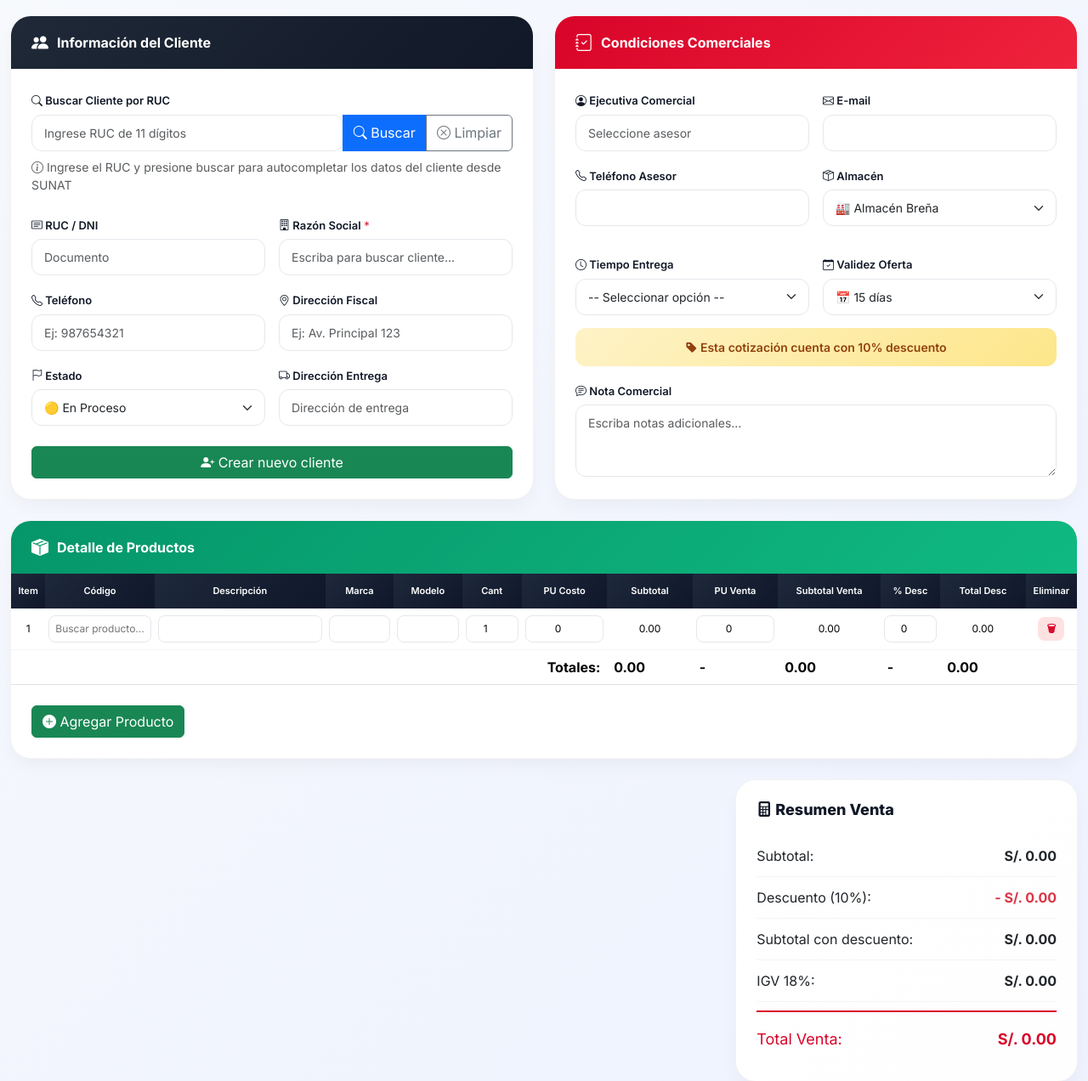
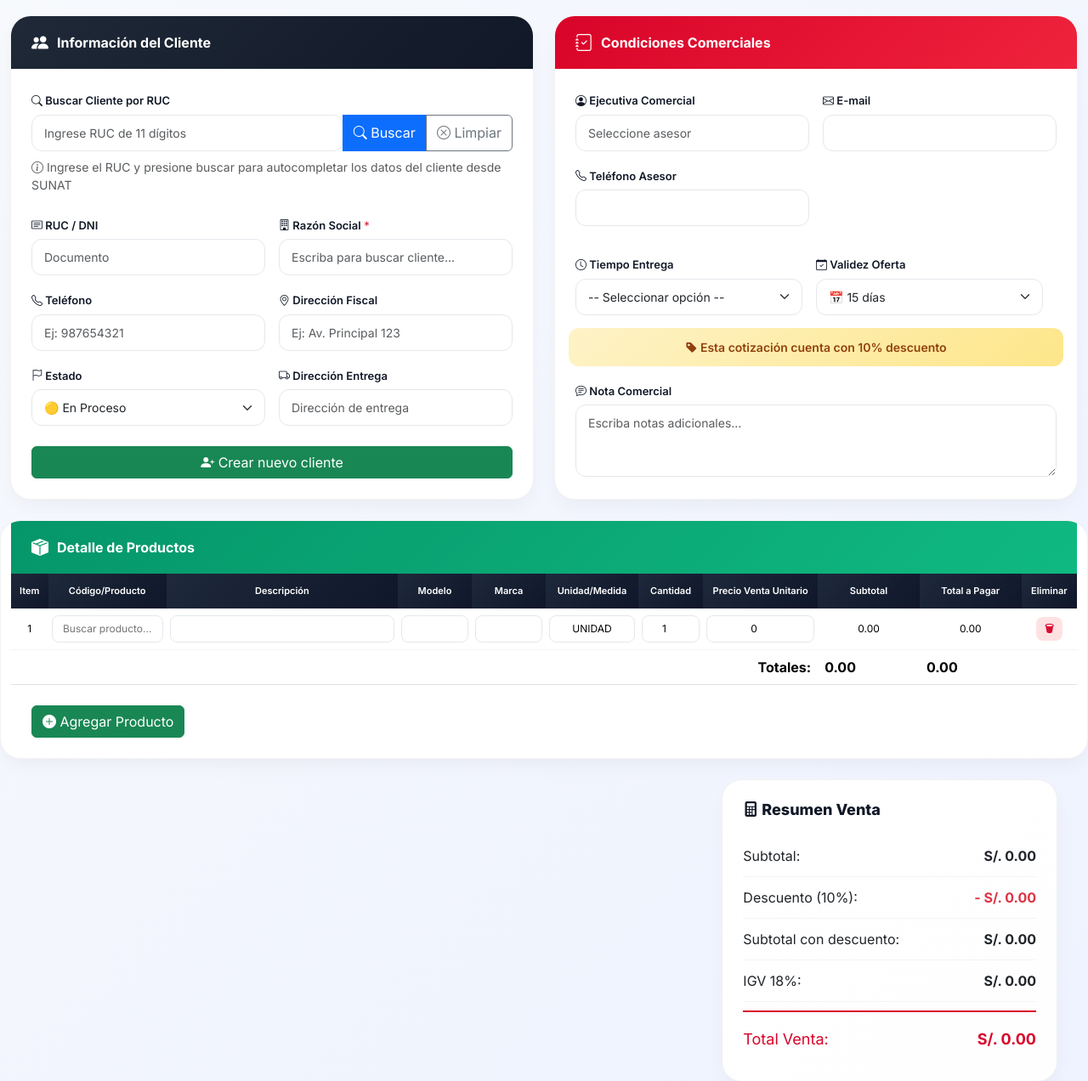
Before and after one commit to martinrims360/ERP_KCF, a Flask app: page /crear_cotizacion in a window 1280 px wide. Shown: the part 451-1723 px from the top of the page at 85% size. Run offline with Flask 3, Linux system fonts and the light colour scheme; the visitor is signed in with stand-in values (Sample User, id 1); data that the repository does not hold is empty; some libraries are stand-ins or nearby versions.

Commit message:
cotizacion21

```diff
--- a/static/js/crear_cotizacion.js
+++ b/static/js/crear_cotizacion.js
@@ -610,16 +610,15 @@ document.addEventListener('DOMContentLoaded', () => {
 
             const producto = {
                 producto_id: Number(getInput('.producto_id')) || null,
+                codigo: getInput('.codigo_producto') || '',
+                descripcion: getInput('.descripcion') || '',
+                modelo: getInput('.modelo') || '',
+                marca: getInput('.marca') || '',
+                unidad_medida: getInput('.unidad_medida') || '',
                 cantidad: Number(getInput('.cantidad')),
-                costo_unitario: Number(getInput('.precio_costo_unitario')),
-                subtotal_costo: Number(getText('.subtotal_costo')),
-                margen_porcentaje: 20,
                 precio_venta_unitario: Number(getInput('.precio_venta_unitario')),
-                subtotal_venta: Number(getText('.subtotal_venta')),
-                descuento_porcentaje: Number(getInput('.descuento_porcentaje')),
-                precio_venta_con_descuento: Number(getText('.precio_venta_con_descuento')),
-                subtotal_venta_con_descuento: Number(getText('.subtotal_venta_con_descuento')),
-                descuento_total: Number(getText('.descuento_total'))
+                subtotal: Number(getText('.subtotal')),
+                total_pagar: Number(getText('.total_pagar'))
             };
 
             listaProductos.push(producto);
@@ -693,9 +692,9 @@ document.addEventListener('DOMContentLoaded', () => {
             if (!listaProductos[i].producto_id) { mostrarNotificacion(`⚠️ Falta seleccionar producto en la fila ${i + 1}`, "warning"); return; }
         }
 
-        const subtotal = Number(document.getElementById('summary_subtotal_venta')?.textContent || 0);
-        const igv = subtotal * 0.18;
-        const total = subtotal + igv;
+        const total = Number(document.getElementById('total_total_pagar')?.textContent || 0);
+        const igv = total * 0.18;
+        const subtotal = total - igv;
 
         const payload = {
             cliente_id: cliente_id,
@@ -828,14 +827,16 @@ document.addEventListener('DOMContentLoaded', () => {
         const productoIdInput = row.querySelector('.producto_id');
         const codigoInput = row.querySelector('.codigo_producto');
         const descripcionInput = row.querySelector('.descripcion');
+        const modeloInput = row.querySelector('.modelo');
         const marcaInput = row.querySelector('.marca');
-        const modeloInput = row.querySelector('.modelo');
+        const unidadMedidaInput = row.querySelector('.unidad_medida');
 
         if (productoIdInput) productoIdInput.value = p.id;
         if (codigoInput) codigoInput.value = p.codigo || "";
         if (descripcionInput) descripcionInput.value = p.descripcion || "";
+        if (modeloInput) modeloInput.value = p.modelo || "";
         if (marcaInput) marcaInput.value = p.marca || "";
-        if (modeloInput) modeloInput.value = p.modelo || "";
+        if (unidadMedidaInput) unidadMedidaInput.value = p.unidad_medida || "UNIDAD";
 
         console.log('✅ Producto seleccionado:', p.codigo, p.descripcion);
     }
@@ -908,7 +909,7 @@ document.addEventListener('DOMContentLoaded', () => {
                     return;
                 }
 
-                const html = productos.map(p => `<div class="item" data-id="${p.id}" data-codigo="${p.codigo}" data-descripcion="${p.descripcion}" data-marca="${p.marca || ''}" data-modelo="${p.modelo || ''}">
+                const html = productos.map(p => `<div class="item" data-id="${p.id}" data-codigo="${p.codigo}" data-descripcion="${p.descripcion}" data-modelo="${p.modelo || ''}" data-marca="${p.marca || ''}" data-unidad="${p.unidad_medida || 'UNIDAD'}">
                     <strong>📦 ${p.codigo}</strong> - ${p.descripcion}<div class="meta">${p.marca || ''} • Stock: ${p.stock || 0}</div></div>`).join('');
                 portalShow(input, html);
 
@@ -918,8 +919,9 @@ document.addEventListener('DOMContentLoaded', () => {
                             id: el.dataset.id,
                             codigo: el.dataset.codigo,
                             descripcion: el.dataset.descripcion,
+                            modelo: el.dataset.modelo,
                             marca: el.dataset.marca,
-                            modelo: el.dataset.modelo
+                            unidad_medida: el.dataset.unidad
                         };
                         setProductoEnFila(row, productoData);
                         portalHide();
@@ -997,63 +999,45 @@ document.addEventListener('DOMContentLoaded', () => {
     // =========================
     function recalculateAll() {
         const rows = document.querySelectorAll("#table-body tr");
-        let totalSubtotalCosto = 0;
-        let totalSubtotalVenta = 0;
-        let totalDescuento = 0;
+        let totalSubtotal = 0;
+        let totalTotalPagar = 0;
 
         rows.forEach(r => {
             const cantidad = Number(r.querySelector('.cantidad')?.value || 0);
-            const costo = Number(r.querySelector('.precio_costo_unitario')?.value || 0);
-            const subtotalCosto = cantidad * costo;
-            const subtotalCostoElem = r.querySelector('.subtotal_costo');
-            if (subtotalCostoElem) subtotalCostoElem.textContent = subtotalCosto.toFixed(2);
-            totalSubtotalCosto += subtotalCosto;
+            const precioVenta = Number(r.querySelector('.precio_venta_unitario')?.value || 0);
+            const subtotal = cantidad * precioVenta;
+            const totalPagar = subtotal; // Sin descuento por ahora
 
-            const precioVenta = Number(r.querySelector('.precio_venta_unitario')?.value || 0);
-            const subtotalVenta = precioVenta * cantidad;
-            const subtotalVentaElem = r.querySelector('.subtotal_venta');
-            if (subtotalVentaElem) subtotalVentaElem.textContent = subtotalVenta.toFixed(2);
-            totalSubtotalVenta += subtotalVenta;
+            const subtotalElem = r.querySelector('.subtotal');
+            if (subtotalElem) subtotalElem.textContent = subtotal.toFixed(2);
 
-            const descuentoPct = Number(r.querySelector('.descuento_porcentaje')?.value || 0);
-            const descuentoTotal = subtotalVenta * (descuentoPct / 100);
-            const descuentoTotalElem = r.querySelector('.descuento_total');
-            if (descuentoTotalElem) descuentoTotalElem.textContent = descuentoTotal.toFixed(2);
-            totalDescuento += descuentoTotal;
+            const totalPagarElem = r.querySelector('.total_pagar');
+            if (totalPagarElem) totalPagarElem.textContent = totalPagar.toFixed(2);
 
-            const precioVentaConDesc = precioVenta * (1 - descuentoPct / 100);
-            const precioVentaDescElem = r.querySelector('.precio_venta_con_descuento');
-            if (precioVentaDescElem) precioVentaDescElem.textContent = precioVentaConDesc.toFixed(2);
-
-            const subtotalVentaConDesc = subtotalVenta - descuentoTotal;
-            const subtotalVentaDescElem = r.querySelector('.subtotal_venta_con_descuento');
-            if (subtotalVentaDescElem) subtotalVentaDescElem.textContent = subtotalVentaConDesc.toFixed(2);
+            totalSubtotal += subtotal;
+            totalTotalPagar += totalPagar;
         });
 
         // Actualizar footer
-        const totalSubtotalCostoElem = document.getElementById('total_subtotal_costo');
-        if (totalSubtotalCostoElem) totalSubtotalCostoElem.textContent = totalSubtotalCosto.toFixed(2);
+        const totalSubtotalElem = document.getElementById('total_subtotal');
+        if (totalSubtotalElem) totalSubtotalElem.textContent = totalSubtotal.toFixed(2);
 
-        const totalSubtotalVentaElem = document.getElementById('total_subtotal_venta');
-        if (totalSubtotalVentaElem) totalSubtotalVentaElem.textContent = totalSubtotalVenta.toFixed(2);
+        const totalTotalPagarElem = document.getElementById('total_total_pagar');
+        if (totalTotalPagarElem) totalTotalPagarElem.textContent = totalTotalPagar.toFixed(2);
 
-        const totalDescuentoElem = document.getElementById('total_descuento_total');
-        if (totalDescuentoElem) totalDescuentoElem.textContent = totalDescuento.toFixed(2);
-
-        // Actualizar resumen
-        const subtotalConDesc = totalSubtotalVenta - totalDescuento;
+        // Actualizar resumen de venta
         const summarySubtotal = document.getElementById('summary_subtotal_venta');
-        if (summarySubtotal) summarySubtotal.textContent = subtotalConDesc.toFixed(2);
+        if (summarySubtotal) summarySubtotal.textContent = totalTotalPagar.toFixed(2);
 
         const summaryIgv = document.getElementById('summary_igv');
-        if (summaryIgv) summaryIgv.textContent = (subtotalConDesc * 0.18).toFixed(2);
+        if (summaryIgv) summaryIgv.textContent = (totalTotalPagar * 0.18).toFixed(2);
 
         const summaryTotal = document.getElementById('summary_total_venta');
-        if (summaryTotal) summaryTotal.textContent = (subtotalConDesc * 1.18).toFixed(2);
+        if (summaryTotal) summaryTotal.textContent = (totalTotalPagar * 1.18).toFixed(2);
     }
 
     // =========================
-    // AGREGAR ITEMS - VERSIÓN SIMPLIFICADA
+    // AGREGAR ITEMS - VERSIÓN FINAL
     // =========================
     function addItem() {
         if (cotizacionBloqueada) {
@@ -1069,30 +1053,17 @@ document.addEventListener('DOMContentLoaded', () => {
                 <input type="hidden" class="producto_id">
             </td>
             <td class="col-desc"><input type="text" class="descripcion" readonly style="width:100%;"></td>
+            <td class="col-modelo"><input type="text" class="modelo" readonly style="width:100%;"></td>
             <td class="col-marca"><input type="text" class="marca" readonly style="width:100%;"></td>
-            <td class="col-modelo"><input type="text" class="modelo" readonly style="width:100%;"></td>
+            <td class="col-unidad"><input type="text" class="unidad_medida" value="UNIDAD" style="width:100%;"></td>
             <td class="col-cantidad"><input type="number" class="cantidad" value="1" step="0.01" style="width:100%;"></td>
-            <td class="col-monto"><input type="number" class="precio_costo_unitario" value="0" step="0.01" style="width:100%;"></td>
-            <td class="subtotal_costo">0.00</td>
-            <td class="col-precio-venta"><input type="number" class="precio_venta_unitario" value="0" step="0.01" style="width:100%;"></td>
-            <td class="subtotal_venta">0.00</td>
-            <td class="col-descuento"><input type="number" class="descuento_porcentaje" value="0" step="0.01" style="width:100%;"></td>
-            <td class="descuento_total">0.00</td>
+            <td class="col-precio"><input type="number" class="precio_venta_unitario" value="0" step="0.01" style="width:100%;"></td>
+            <td class="subtotal">0.00</td>
+            <td class="total_pagar">0.00</td>
             <td><button class="btn-del">🗑</button></td>
         `;
 
         if (tableBody) tableBody.appendChild(row);
-
-        // Agregar campos ocultos adicionales para mantener compatibilidad
-        const precioVentaDescInput = document.createElement('input');
-        precioVentaDescInput.type = 'hidden';
-        precioVentaDescInput.className = 'precio_venta_con_descuento';
-        row.appendChild(precioVentaDescInput);
-
-        const subtotalVentaDescInput = document.createElement('input');
-        subtotalVentaDescInput.type = 'hidden';
-        subtotalVentaDescInput.className = 'subtotal_venta_con_descuento';
-        row.appendChild(subtotalVentaDescInput);
 
         // Inicializar autocomplete para esta fila
         attachProductoAutocomplete(row);
@@ -1106,9 +1077,7 @@ document.addEventListener('DOMContentLoaded', () => {
         };
 
         row.querySelector('.cantidad')?.addEventListener('input', rec);
-        row.querySelector('.precio_costo_unitario')?.addEventListener('input', rec);
         row.querySelector('.precio_venta_unitario')?.addEventListener('input', rec);
-        row.querySelector('.descuento_porcentaje')?.addEventListener('input', rec);
         row.querySelector('.btn-del')?.addEventListener('click', () => {
             row.remove();
             recalculateAll();
@@ -1217,15 +1186,18 @@ document.addEventListener('DOMContentLoaded', () => {
             document.getElementById('almacen').value = data.almacen || '';
             document.getElementById('validez_oferta').value = data.validez_oferta || '';
 
-            const subtotalConDesc = Number(data.subtotal || 0);
+            const total = Number(data.total || 0);
+            const totalTotalPagarElem = document.getElementById('total_total_pagar');
+            if (totalTotalPagarElem) totalTotalPagarElem.textContent = total.toFixed(2);
+
             const summarySubtotal = document.getElementById('summary_subtotal_venta');
-            if (summarySubtotal) summarySubtotal.textContent = subtotalConDesc.toFixed(2);
+            if (summarySubtotal) summarySubtotal.textContent = total.toFixed(2);
 
             const summaryIgv = document.getElementById('summary_igv');
             if (summaryIgv) summaryIgv.textContent = Number(data.igv || 0).toFixed(2);
 
             const summaryTotal = document.getElementById('summary_total_venta');
-            if (summaryTotal) summaryTotal.textContent = Number(data.total || 0).toFixed(2);
+            if (summaryTotal) summaryTotal.textContent = total.toFixed(2);
 
             document.getElementById('table-body').innerHTML = '';
             itemCounter = 0;
@@ -1235,13 +1207,12 @@ document.addEventListener('DOMContentLoaded', () => {
                 if (row) {
                     row.querySelector('.producto_id').value = item.producto_id || '';
                     row.querySelector('.cantidad').value = item.cantidad || 0;
-                    row.querySelector('.precio_costo_unitario').value = item.costo_unitario || 0;
                     row.querySelector('.precio_venta_unitario').value = item.precio_venta_unitario || 0;
-                    row.querySelector('.descuento_porcentaje').value = Number(item.descuento_porcentaje || 0);
                     row.querySelector('.codigo_producto').value = item.codigo || '';
                     row.querySelector('.descripcion').value = item.descripcion || '';
+                    row.querySelector('.modelo').value = item.modelo || '';
                     row.querySelector('.marca').value = item.marca || '';
-                    row.querySelector('.modelo').value = item.modelo || '';
+                    row.querySelector('.unidad_medida').value = item.unidad_medida || 'UNIDAD';
                 }
             });
             recalculateAll();
--- a/templates/cotizacion_oc/crear_cotizacion.html
+++ b/templates/cotizacion_oc/crear_cotizacion.html
@@ -631,14 +631,6 @@
                                 <label class="form-label"><i class="bi bi-telephone"></i> Teléfono Asesor</label>
                                 <input type="text" class="form-control custom-input" id="telefono_contacto_user" readonly>
                             </div>
-                            <div class="col-md-6">
-                                <label class="form-label"><i class="bi bi-box-seam"></i> Almacén</label>
-                                <select class="form-select custom-input" id="almacen">
-                                    <option>🏭 Almacén Breña</option>
-                                    <option>🏢 Almacén SMP</option>
-                                </select>
-                            </div>
-                        </div>
                         <div class="row g-3 mt-3">
                             <div class="col-md-6">
                                 <label class="form-label"><i class="bi bi-clock"></i> Tiempo Entrega</label>
@@ -685,7 +677,7 @@
             </div>
         </div>
 
-   <!-- TABLA PRODUCTOS - VERSIÓN SIMPLIFICADA -->
+ <!-- TABLA PRODUCTOS - VERSIÓN FINAL -->
 <div class="erp-card mt-4">
     <div class="card-header-custom green">
         <i class="bi bi-box-seam-fill"></i> Detalle de Productos
@@ -696,29 +688,24 @@
                 <thead>
                     <tr>
                         <th style="width:40px">Item</th>
-                        <th style="width:100px">Código</th>
-                        <th style="width:200px">Descripción</th>
+                        <th style="width:120px">Código/Producto</th>
+                        <th style="width:250px">Descripción</th>
+                        <th style="width:80px">Modelo</th>
                         <th style="width:80px">Marca</th>
-                        <th style="width:80px">Modelo</th>
-                        <th style="width:70px">Cant</th>
-                        <th style="width:100px">PU Costo</th>
-                        <th style="width:100px">Subtotal</th>
-                        <th style="width:100px">PU Venta</th>
-                        <th style="width:120px">Subtotal Venta</th>
-                        <th style="width:70px">% Desc</th>
-                        <th style="width:100px">Total Desc</th>
+                        <th style="width:100px">Unidad/Medida</th>
+                        <th style="width:70px">Cantidad</th>
+                        <th style="width:110px">Precio Venta Unitario</th>
+                        <th style="width:110px">Subtotal</th>
+                        <th style="width:110px">Total a Pagar</th>
                         <th style="width:60px">Eliminar</th>
                     </tr>
                 </thead>
                 <tbody id="table-body"></tbody>
                 <tfoot>
                     <tr class="fw-bold bg-light">
-                        <td colspan="7" class="text-end">Totales:</td>
-                        <td id="total_subtotal_costo">0.00</td>
-                        <td id="total_pu_venta">-</td>
-                        <td id="total_subtotal_venta">0.00</td>
-                        <td id="total_descuento_porcentaje">-</td>
-                        <td id="total_descuento_total">0.00</td>
+                        <td colspan="8" class="text-end">Totales:</td>
+                        <td id="total_subtotal">0.00</td>
+                        <td id="total_total_pagar">0.00</td>
                         <td></td>
                     </tr>
                 </tfoot>
```
